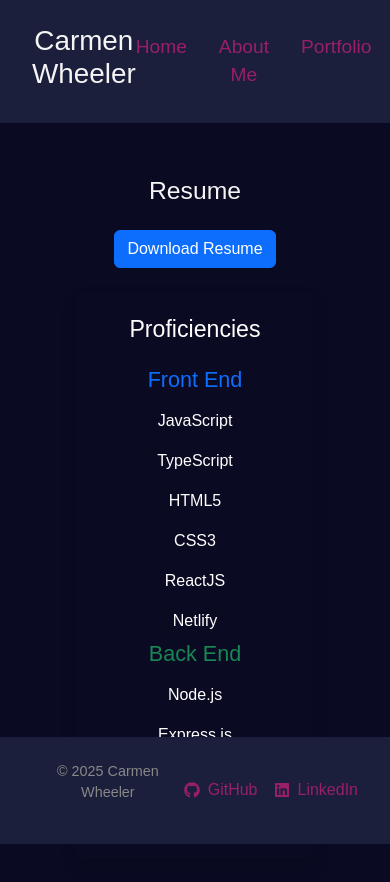
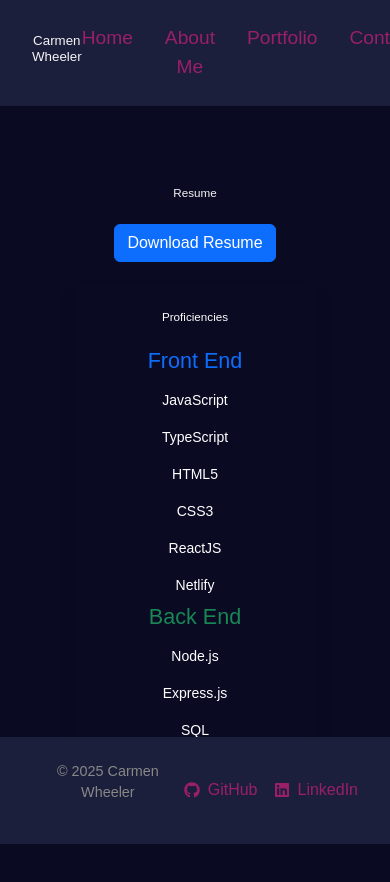
Before and after one commit to OutsideofemiT/Portfolio_CW, a React (Vite) app: page /resume in a window 390 px wide. Shown: the top 882 px of the page. Built offline with nearby package versions, Linux system fonts and the light colour scheme.

Commit message:
updated screenshot path in Readme, added media queries for sizing, updated css files

```diff
--- a/src/assets/styles/App.css
+++ b/src/assets/styles/App.css
@@ -224,3 +224,40 @@ nav ul li a:hover {
   gap: 20px;  /* Adds space between the links */
   margin-top: 10px;  /* Adds space above the links */
 }
+/* Default styles (for larger screens) */
+.container {
+  width: 80%;
+  margin: auto;
+  text-align: center;
+}
+
+/* Mobile screens (max-width: 768px) */
+@media screen and (max-width: 768px) {
+  .container {
+    width: 95%;  /* Make it more flexible on smaller screens */
+    font-size: 14px;  /* Reduce font size for better readability */
+  }
+
+  .project img, .project video {
+    width: 100%; /* Make images/videos fully responsive */
+    height: auto;
+  }
+
+  .project-links {
+    display: flex;
+    flex-direction: column; /* Stack buttons vertically */
+    gap: 10px;
+  }
+}
+
+/* Extra small screens (max-width: 480px) */
+@media screen and (max-width: 480px) {
+  .container {
+    width: 100%;
+    padding: 10px;
+  }
+
+  h1, h2, h3 {
+    font-size: smaller; /* Adjust heading sizes */
+  }
+}
--- a/src/assets/styles/index.css
+++ b/src/assets/styles/index.css
@@ -40,3 +40,40 @@ body {
   padding: 6rem 2rem;
   text-align: center;
 }
+/* Default styles (for larger screens) */
+.container {
+  width: 80%;
+  margin: auto;
+  text-align: center;
+}
+
+/* Mobile screens (max-width: 768px) */
+@media screen and (max-width: 768px) {
+  .container {
+    width: 95%;  /* Make it more flexible on smaller screens */
+    font-size: 14px;  /* Reduce font size for better readability */
+  }
+
+  .project img, .project video {
+    width: 100%; /* Make images/videos fully responsive */
+    height: auto;
+  }
+
+  .project-links {
+    display: flex;
+    flex-direction: column; /* Stack buttons vertically */
+    gap: 10px;
+  }
+}
+
+/* Extra small screens (max-width: 480px) */
+@media screen and (max-width: 480px) {
+  .container {
+    width: 100%;
+    padding: 10px;
+  }
+
+  h1, h2, h3 {
+    font-size: smaller; /* Adjust heading sizes */
+  }
+}
```
Also changed, not shown: public/assets/images/ScrnshtPort.jpg (renamed from src/assets/images/ScrnshtPort.jpg), 1 other file (tests, documents, lock files or other folders).
